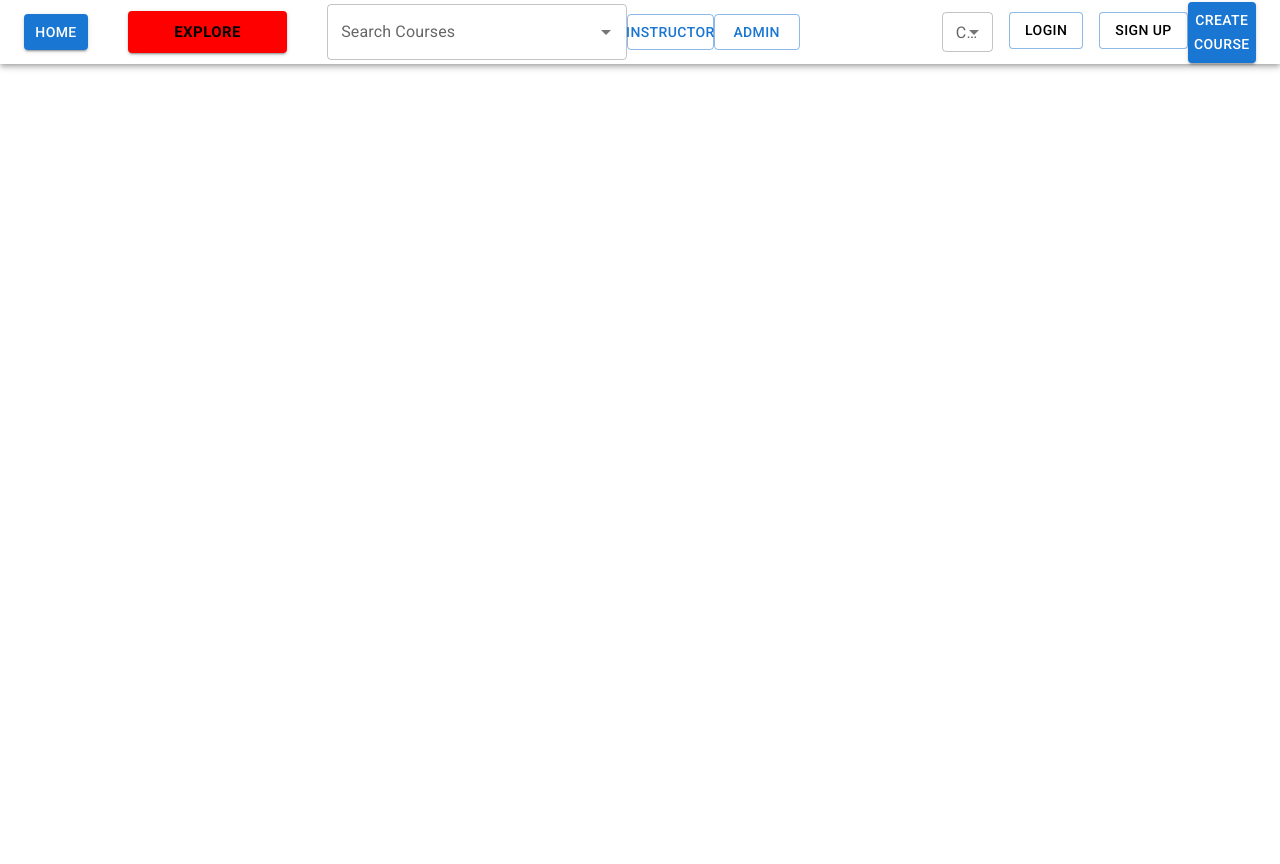
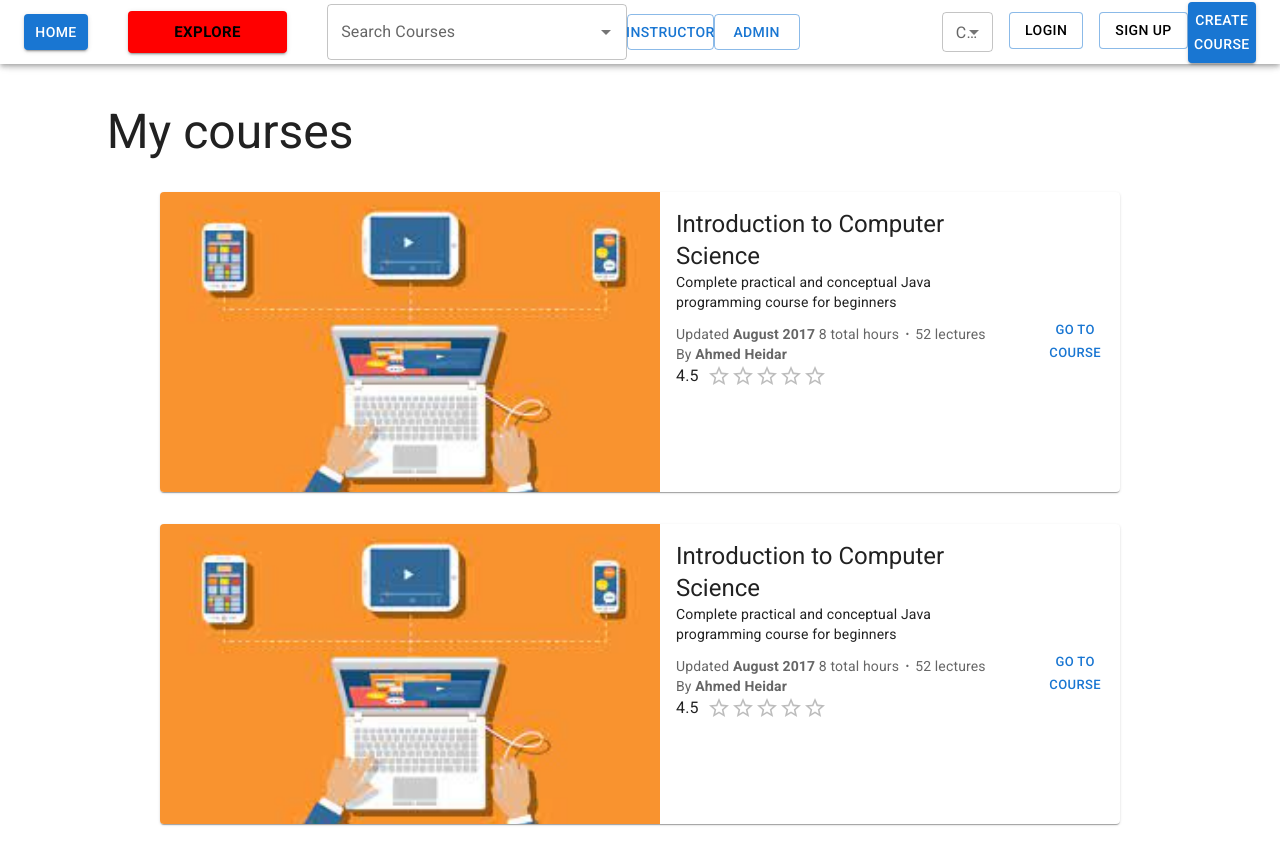
Before and after one commit to Advanced-Computer-Lab-2022/Asyad-El-Code, a React (Create React App) app in the folder client/: page /myCourses in a window 1280 px wide. Shown: the top 864 px of the page. Before the commit the page ends 800 px from the top, so only its background shows below. Built offline with nearby package versions, Linux system fonts and the light colour scheme; no server answers.

Commit message:
create MyCourses component

```diff
--- a/client/src/App.js
+++ b/client/src/App.js
@@ -8,6 +8,7 @@ import { Switch, Route } from "react-router-dom";
 import CourseStructure from "./components/Instructor/CourseStructure";
 import Admin from "./components/Admin/Admin.js";
 import Exercise from "./components/Instructor/Exercise";
+import { MyCourses } from "./components/Trainee/MyCourses";
 export const App = () => {
   return (
     <>
@@ -32,6 +33,9 @@ export const App = () => {
         <Route path="/adminPage">
           <Admin></Admin>
         </Route>
+        <Route path="/myCourses">
+          <MyCourses></MyCourses>
+        </Route>
       </Switch>
 
       {/* <CourseDetails></CourseDetails> */}
--- a/client/src/api/currencyRates.js
+++ b/client/src/api/currencyRates.js
@@ -5,7 +5,7 @@ const getRates = axios.create({
     "https://api.apilayer.com/exchangerates_data/latest?symbols=USD,CAD,SAR,GBP,EUR,AED,CNY,EGP&base=EGP",
   headers: {
     "Content-Type": "application/json",
-    apikey: "AE3jgYruyGmKIBHWRw91pvA92Z1cVP19",
+    apikey: "QSnRcaeaZRK3MQW0AW6x9U2aJiBrydX0",
   },
 });
 
--- /dev/null
+++ b/client/src/components/Trainee/MyCourses.js
@@ -0,0 +1,102 @@
+import React, { Component, useEffect, useState } from "react";
+import Slider from "react-slick";
+import "slick-carousel/slick/slick.css";
+import "slick-carousel/slick/slick-theme.css";
+import {
+  Button,
+  Card,
+  CardActions,
+  CardContent,
+  CardHeader,
+  CardMedia,
+  Rating,
+  Typography,
+  Modal,
+  Box,
+  Grid
+} from "@mui/material";
+import useStyles from "../../css/slider.js";
+import { Stack } from "@mui/system";
+import { useRef } from "react";
+import "../../css/card.css";
+import image from "../../images/course.jpeg";
+
+
+
+const bull = (
+  <Box
+    component="span"
+    sx={{ display: 'inline-block', mx: '2px', transform: 'scale(0.8)' }}
+  >
+    •
+  </Box>
+);
+export const MyCourses = () => {
+  return (
+    <Grid container justifyContent="center" rowSpacing={4} marginBottom={10}>
+      <Grid item xs={10} marginTop={5}>
+        <Typography variant="h3">My courses</Typography>
+      </Grid>
+      <Grid item xs={9}>
+        <Card sx={{ overFlow: 'hidden', display: "flex" }} >
+          <CardMedia sx={{ maxWidth: 500, maxHeight: 300, maxInlineSize: 500, display: "inline-block" }}
+            component="img"
+            image={image}
+          />
+          <CardContent sx={{ display: "inline-block", maxWidth: 500 }}>
+            <Typography variant="h5" component="div">
+              Introduction to Computer Science
+            </Typography>
+            <Typography sx={{ mb: 1.5 }} variant="body2">
+              Complete practical and conceptual Java programming course for beginners
+            </Typography>
+            <Typography variant="body2" color="text.secondary">
+              Updated <b>August 2017</b> 8 total hours {bull} 52 lectures
+            </Typography>
+            <Typography variant="body2" color="text.secondary">
+              By <b>Ahmed Heidar</b>
+            </Typography>
+            <Stack spacing={1} direction="row">
+              <p>4.5</p>
+              <Rating readOnly sx={{ alignItems: "center" }}></Rating>
+              <p style={{ alignSelf: "center" }}></p>
+            </Stack>
+          </CardContent>
+          <CardActions>
+            <Button size="small">Go To Course</Button>
+          </CardActions>
+        </Card>
+      </Grid>
+      <Grid item xs={9}>
+        <Card sx={{ overFlow: 'hidden', display: "flex" }} >
+          <CardMedia sx={{ maxWidth: 500, maxHeight: 300, maxInlineSize: 500, display: "inline-block" }}
+            component="img"
+            image={image}
+          />
+          <CardContent sx={{ display: "inline-block", maxWidth: 500 }}>
+            <Typography variant="h5" component="div">
+              Introduction to Computer Science
+            </Typography>
+            <Typography sx={{ mb: 1.5 }} variant="body2">
+              Complete practical and conceptual Java programming course for beginners
+            </Typography>
+            <Typography variant="body2" color="text.secondary">
+              Updated <b>August 2017</b> 8 total hours {bull} 52 lectures
+            </Typography>
+            <Typography variant="body2" color="text.secondary">
+              By <b>Ahmed Heidar</b>
+            </Typography>
+            <Stack spacing={1} direction="row">
+              <p>4.5</p>
+              <Rating readOnly sx={{ alignItems: "center" }}></Rating>
+              <p style={{ alignSelf: "center" }}></p>
+            </Stack>
+          </CardContent>
+          <CardActions>
+            <Button size="small">Go To Course</Button>
+          </CardActions>
+        </Card>
+      </Grid>
+    </Grid>
+  )
+}
```
